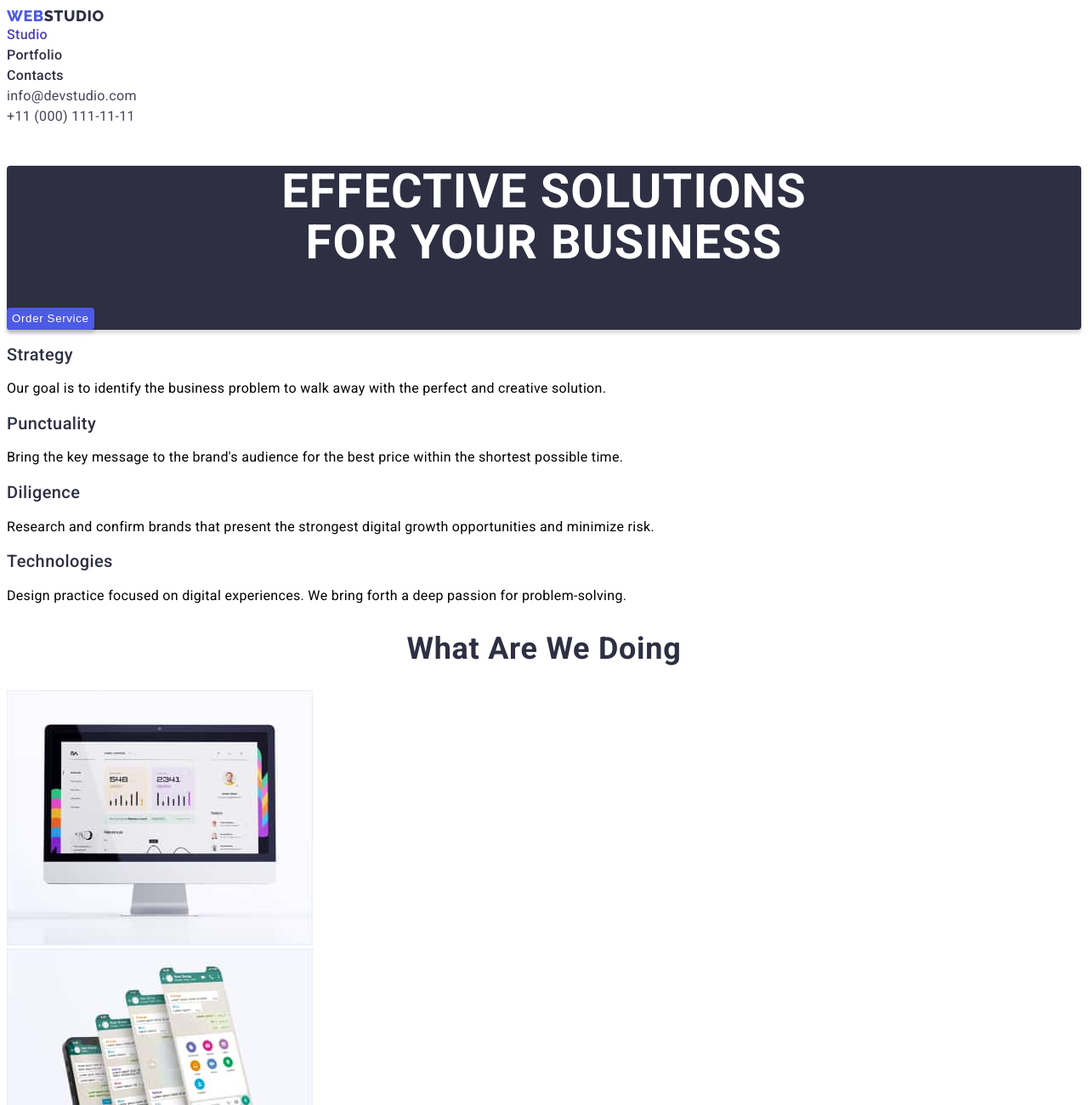
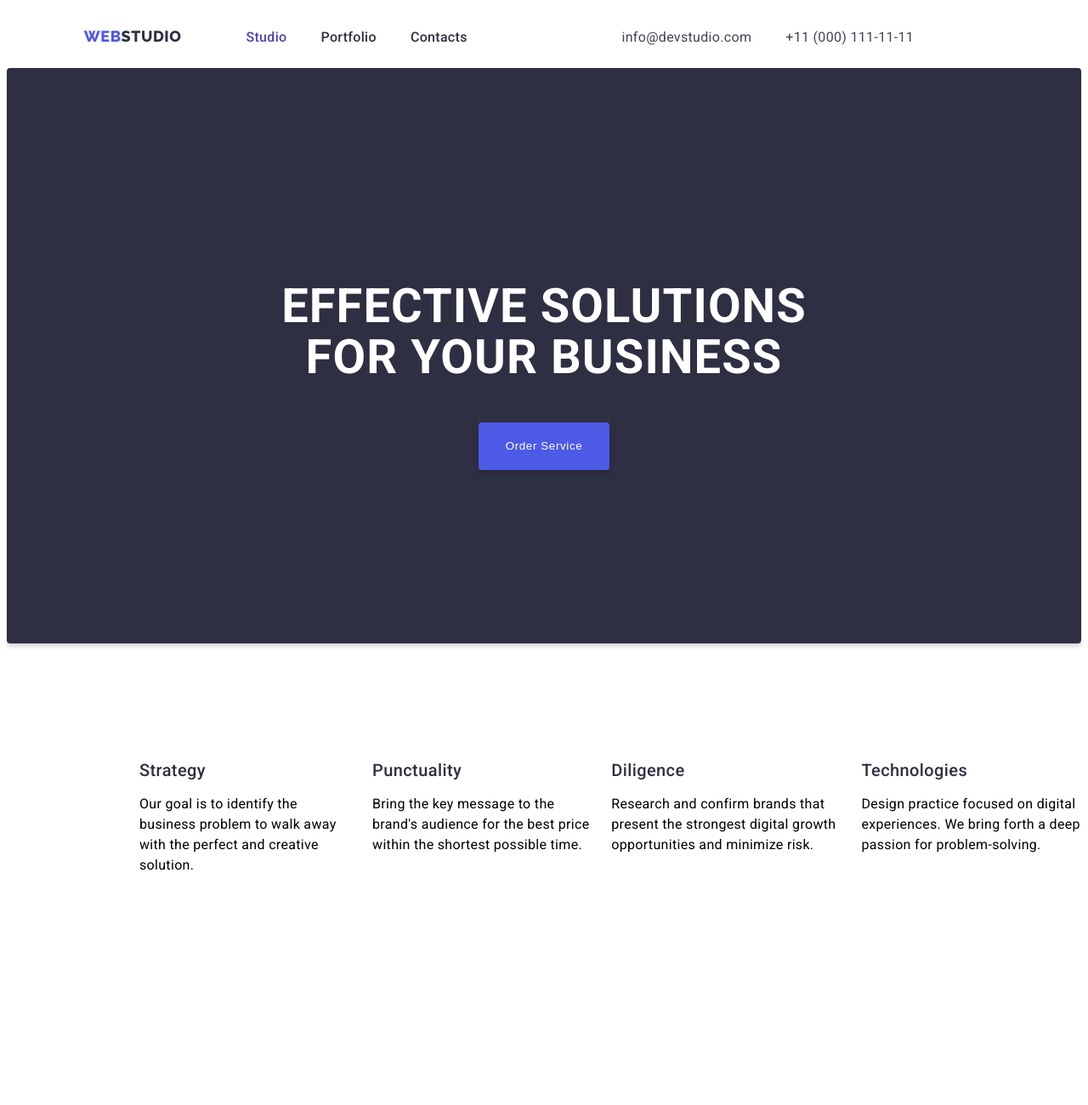
Before and after one commit to olsen1229/goit-markup-hw-03, a plain HTML site: page index.html in a window 1280 px wide. Shown: the top 1300 px of the page at 85% size. Drawn offline with Linux system fonts and the light colour scheme.

Commit message:
update for hw3

```diff
--- a/css/styles.css
+++ b/css/styles.css
@@ -36,6 +36,37 @@ h1 {
     line-height: 60px;
     letter-spacing: 1.12px;
     text-transform: uppercase;
+    padding-top: 188px;
+
+}
+
+
+
+.container {
+    width: 1158px;
+}
+
+.d-flex {
+    display: flex;
+
+}
+
+.header {
+    align-items: center;
+    justify-content: space-around;
+    padding-bottom: 24px;
+    padding-top: 24px;
+
+}
+
+nav .list {
+    gap: 40px;
+}
+
+header .web {
+    padding-right: 76px;
+    padding-left: 156;
+
 }
 
 .title {
@@ -48,7 +79,15 @@ h1 {
     font-weight: 500;
     line-height: 24px;
     letter-spacing: 0.64px;
+    text-align: center;
+    padding: 16px 32px;
 
+
+
+}
+
+.title button {
+    margin-bottom: 188px;
 }
 
 .title button:hover {
@@ -81,6 +120,8 @@ h1 {
     color: #2E2F42;
     letter-spacing: 0.32px;
     font-weight: 500;
+    display: flex;
+
 }
 
 .nav-link:hover,
@@ -91,6 +132,8 @@ h1 {
 .active {
     color: var(--ocean);
 }
+
+
 
 .contacts-info {
     text-decoration: none;
@@ -103,6 +146,27 @@ h1 {
 
 }
 
+.list {
+    display: flex;
+    gap: 40px;
+
+
+}
+
+.f-list {
+    display: flex;
+    gap: 24px;
+    padding-left: 156px;
+    justify-content: center;
+
+
+}
+
+.section {
+    padding: 120px 0px;
+
+}
+
 .techniques h2 {
     color: var(--NAVY-BLUE);
     font-size: 20px;
@@ -110,12 +174,15 @@ h1 {
     line-height: 24px;
     letter-spacing: 0.4px;
 
+
 }
+
 .techniques p {
     font-size: 16px;
     font-weight: 400px;
     line-height: 24px;
     letter-spacing: 0.32px;
+
 
 }
 
@@ -129,6 +196,7 @@ h1 {
     color: var(--NAVY-BLUE);
 
 }
+
 
 .team h2 {
     color: var(--NAVY-BLUE);
@@ -165,10 +233,12 @@ h1 {
     font-weight: 400;
     line-height: 24px;
     letter-spacing: 0.32px;
+    padding-left: 156px;
 }
 
 footer {
     background-color: var(--NAVY-BLUE) ;
+
 }
 
 
@@ -176,3 +246,6 @@ footer {
     color: var(--CLOUD);
 
 }
+footer a {
+    padding-left: 156px;
+}
--- a/index.html
+++ b/index.html
@@ -11,60 +11,64 @@
 
 </head>
 <body>
-    <header>
-        <nav>
+    <header class="container d-flex header">
+        <div class="d-flex">
+
             <a href="webstudio"class="web"><span>WEB</span><span class="studio-nav"</span>STUDIO</a>
 
+                <nav>
 
-
-            <ul class="social-link">
+                <ul class="social-link list">
                     <li><a href="studio.html" class="social-link nav-link active">Studio</a></li>
                     <li><a href="portfolio.html" class="social-link nav-link">Portfolio</a></li>
                     <li><a href="#"class="social-link nav-link">Contacts</a></li>
                 </ul>
             </nav>
-
-        <section class="contacts-info">
-            <ul>
+        </div>
+        <section class="contacts-info list">
+            <ul class="list">
                 <li><a href="mailto:info@devstudio.com" class="contacts-info">info@devstudio.com</a></li>
                 <li><a href="tel:+110001111111" class="contacts-info">+11 (000) 111-11-11</a></li>
             </ul>
         </section>
 
+        </header>
 
-        <section class="title">
+        <section class="title banner">
             <h1>Effective Solutions <br />
                 for Your Business</h1>
             <button type="button" class="title button">Order Service</button>
         </section>
 
-    </header>
+
 
     <main>
-        <ul class="techniques">
-            <li><h2>Strategy</h2></li>
+        <section class="section">
+            <ul class="techniques f-list">
+                <li><h2>Strategy</h2>
                 <p>
                 Our goal is to identify the business problem to walk away with the perfect and creative solution.
-            </p>
-            <li><h2>Punctuality</h2></li>
+                </p></li>
+                <li><h2>Punctuality</h2>
                 <p>
                 Bring the key message to the brand's audience for the best price within the shortest possible time.
-            </p>
-            <li><h2>Diligence</h2></li>
+                </p></li>
+                <li><h2>Diligence</h2>
                 <p>
                 Research and confirm brands that present the strongest digital growth opportunities and minimize risk.
-            </p>
-            <li><h2>Technologies</h2></li>
+                </p></li>
+                <li><h2>Technologies</h2>
                 <p>
                 Design practice focused on digital experiences. We bring forth a deep passion for problem-solving.
-            </p>
+                </p></li>
 
             </ul>
+    </section>
 
-        <section class="what-we-do">
+        <section class="what-we-do section">
         <h2>What are we doing</h2>
 
-            <ul>
+            <ul class="f-list">
                 <li> <img src="images1/rectangle-71-(3).jpg" alt="rectangle-71-(3)" width="360" /></li>
                 <li> <img src="images1/mobile.jpg" alt="mobile" width="360"/></li>
                 <li> <img src="images1/mobile-with-hand.jpg" alt="mobile-with-hand" width="360" /></li>
@@ -74,24 +78,25 @@
 
         </section>
 
-        <section class="team">
+        <section class="team section">
             <h2>Our Team</h2>
 
-            <ul class="team-members">
-                <li> <img src="images2/images-1.jpg" alt="mark-guerrero" width="264" /></li>
+                <ul class="team-members f-list">
+                <li> <img src="images2/images-1.jpg" alt="mark-guerrero" width="264" />
                 <h3>Mark Guerrero</h3>
-                <p>Product Designer</p>
-                <li> <img src="images2/images-2.jpg" alt="tom-ford" width="264" /></li>
+                <p>Product Designer</p></li>
+                <li> <img src="images2/images-2.jpg" alt="tom-ford" width="264" />
                 <h3>Tom Ford</h3>
-                <p>Frontend Developer</p>
-                <li> <img src="images2/images-3.jpg" alt="camila-garcia" width="264" /></li>
+                <p>Frontend Developer</p></li>
+                <li> <img src="images2/images-3.jpg" alt="camila-garcia" width="264" />
                 <h3>Camila Garcia</h3>
-                <p>Marketing</p>
-                <li> <img src="images2/images-4.jpg" alt="daniel-wilson" width="264" /></li>
+                <p>Marketing</p></li>
+                <li> <img src="images2/images-4.jpg" alt="daniel-wilson" width="264" />
                 <h3>Daniel Wilson</h3>
-                <p>UI Designer</p>
+                <p>UI Designer</p></li>
 
                 </ul>
+
          </section>
     </main>
 
```
Lines whose indentation alone changed are shown as unchanged.
